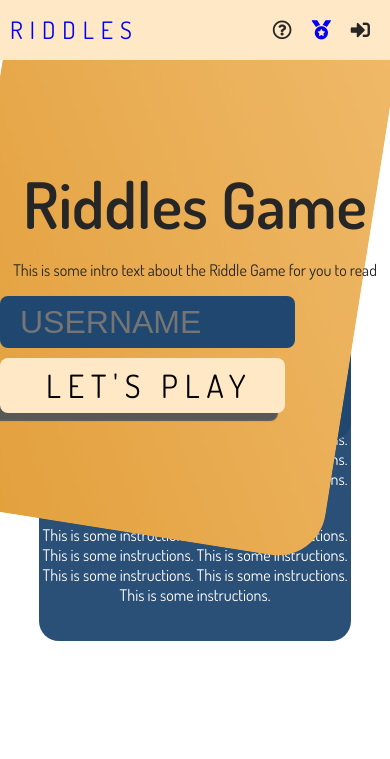
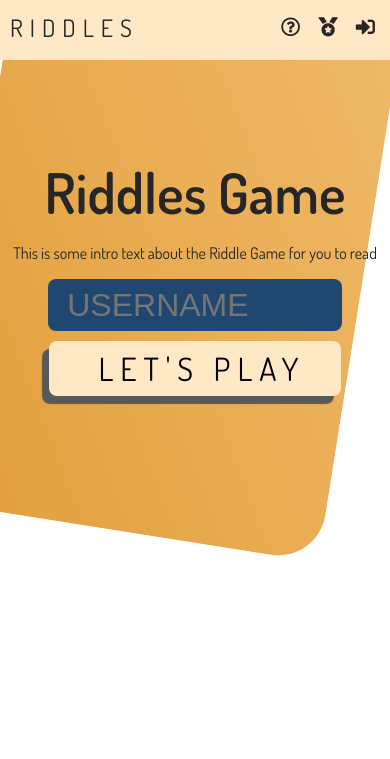
Before and after one commit to Code-Institute-Submissions/mdenoronha-milestone-project-3, a Flask app: page / in a window 390 px wide. Shown: the top 759 px of the page. Run offline with Flask 2, Linux system fonts and the light colour scheme; some libraries are stand-ins or nearby versions.

Commit message:
Add visual improvements to information modal

```diff
--- a/static/css/style.css
+++ b/static/css/style.css
@@ -1,14 +1,26 @@
+/*Add comments*/
+
 body {
     font-family: 'Dosis', sans-serif;
     margin: 0px;
     color: #262626;
 }
 
+a {
+    color: inherit;
+}
+
 .header {
     height: 60px;
     background-color: #ffe8c5;
     display: flex;
-    align-items: center;
+    justify-content: space-between;
+}
+
+.navigation-options li {
+    display: inline;
+    margin-right: 15px;
+    line-height: 1.5;
 }
 
 .logo {
@@ -16,7 +28,11 @@ body {
     float: left;
     font-size: 1.5em;
     letter-spacing: 7px;
-    line-height: 0;
+    line-height: 2.3;
+}
+
+.logo:hover {
+    color: #f7b552;
 }
 
 .fa-question-circle {
@@ -24,7 +40,6 @@ body {
 }
 
 .header i {
-    padding: 0 20px 0 0;
     font-size: 1.2em;
 }
 
@@ -32,12 +47,14 @@ body {
     position: relative;
     z-index: 0;
     overflow: hidden;
-    min-height: 700px
+    min-height: 700px;
+    max-height: 1000px;
 }
 
 .rotate-background {
     width: 100%;
     height: 98%;
+    max-height: 1000px;
     overflow: hidden;
     transform: rotate(9deg);
     border-bottom-left-radius: 3rem;
@@ -80,7 +103,7 @@ body {
 }
 
 .homepage-intro-text h1 {
-    font-size: 4em;
+    font-size: 3.5em;
     margin-bottom: 10px;
 }
 
@@ -95,7 +118,7 @@ body {
     font-size: 2em;
     color: white;
     background-color: #1f4770;
-    padding-left: 20px;
+    padding-left: 5%;
 }
 
 .form-submit,
@@ -103,7 +126,6 @@ body {
     font-family: 'Dosis', sans-serif;
     letter-spacing: 7px;
     display: block;
-    width: 73%;
     height: 55px;
     border: none;
     outline: none;
@@ -114,9 +136,14 @@ body {
     padding-left: 20px;
     margin-top: 10px;
     box-shadow: -7px 8px 1px 0px rgba(87, 89, 89, 1);
+    width: 75%;
 }
 
 @media (max-width: 768px) {
+
+    .homepage-intro-text p {
+        padding: 0 10px;
+    }
 
     .hero svg {
         display: none;
@@ -135,13 +162,90 @@ body {
         text-align: center;
     }
 
-    .username-entry {
+    .entry-form {
         margin: 0 auto;
     }
 
-    .username-submit {
+    .form-submit {
         margin: 10px auto;
     }
+}
+
+.shadow-overlay {
+    width: 100%;
+    height: 100%;
+    position: fixed;
+    background-color: rgba(0, 0, 0, 0.7);
+    z-index: 2;
+}
+
+.log-in,
+.log-out,
+.fa-question-circle,
+.leaderboard {
+    cursor: pointer
+}
+
+.log-in:hover,
+.log-out:hover,
+.fa-question-circle:hover,
+.leaderboard:hover {
+    color: #f7b552
+}
+
+.login-modal,
+.logout-modal {
+    position: absolute;
+    top: 150px;
+    width: 60%;
+    background-color: rgb(245, 203, 133);
+    left: 50%;
+    border-radius: 20px;
+    padding: 10px 0 20px 0;
+    transform: translateX(-50%);
+    z-index: 3;
+}
+
+input[name="login"] {
+    margin: 20px auto;
+    background-color: #ffe8c1;
+    color: black;
+}
+
+.close-button {
+    display: inline;
+    float: right;
+    margin: 2px 10px;
+    cursor: pointer;
+    color: white;
+}
+
+.instructions-modal p {
+    padding: 0 10px;
+}
+
+#login-container,
+#logout-container,
+#instructions-box {
+    display: none;
+}
+
+#logout-container {
+    display: none;
+}
+
+.login-form {
+    margin: 10px auto;
+}
+
+.logout-modal .warning-text {
+    color: #ff5e5e;
+    margin: 20px;
+}
+
+.cancel-link {
+    text-decoration: underline;
+    cursor: pointer;
 }
 
 
@@ -282,6 +395,10 @@ body {
     transform: translateX(-50%);
 }
 
+.answer-pop-up-container h2 {
+    display: inline;
+}
+
 @media (max-width: 768px) {
     .answer-pop-up-container {
         width: 80%
--- /dev/null
+++ b/static/js/script.js
@@ -0,0 +1 @@
+var login = document.getElementsByClassName('login')
--- a/templates/base.html
+++ b/templates/base.html
@@ -50,16 +50,28 @@
     </div>
     {% endif %}
     <header>
+        <nav>
         <div class="header">
             <a href="{{ url_for('index') }}">
                 <p class="logo">RIDDLES</p>
             </a>
-            <i class="far fa-question-circle" onclick="showInstructions()" alt="information"></i>
-            <a href="{{ url_for('leaderboard') }}"><i class="fas fa-medal" alt="leaderboard"></i></a>
-            {% if not session["username"] %}
-            <i class="fas fa-sign-in-alt log-in" alt="log in" onclick="showLogin()"></i> {% else %}
-            <i class="fas fa-sign-out-alt log-out" onclick="showLogout()" alt="log out"></i> {% endif %}
+            <ul class="navigation-options">
+                <li><i class="far fa-question-circle" onclick="showInstructions()" alt="information"></i></li>
+                <li><a href="{{ url_for('leaderboard') }}"><i class="fas fa-medal leaderboard" alt="leaderboard"></i></a> </li>
+                {% if not request.path=="/" %}
+                {% if not session["username"] %}
+                <li><a href="/"><i class="fas fa-sign-in-alt log-in" alt="log in"></i></a></li>
+                {% else %}
+                <li><i class="fas fa-sign-out-alt log-out" onclick="showLogout()" alt="log out"></i></li>
+                {% endif %}
+                {% else %}
+                {% if not session["username"] %}
+                <li><i class="fas fa-sign-in-alt log-in" alt="log in" onclick="showLogin()"></i></li>{% else %}
+                <li><i class="fas fa-sign-out-alt log-out" onclick="showLogout()" alt="log out"></i></li>{% endif %}{% endif %}
+
+            </ul>
         </div>
+        </nav>
     </header>
     <section>
 
```
Also changed, not shown: other parts of static/css/style.css (+41 -2 lines), templates/base-questions.html (+16 -5 lines), static/imgs/question-mark.png (added).
